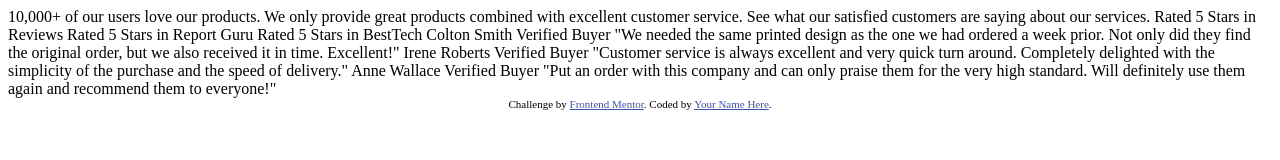
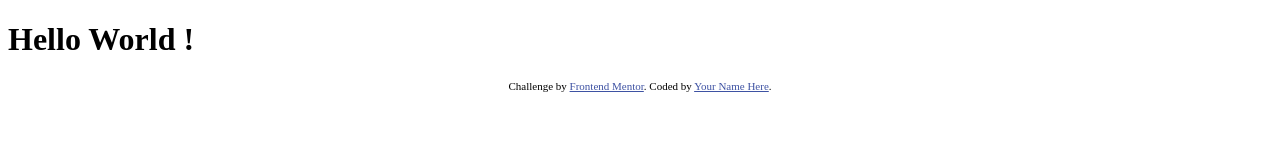
Before and after one commit to MariannePiquetNowak/social-proof-section-master, a website: page index.html in a window 1280 px wide. Drawn offline with Linux system fonts and the light colour scheme.

```diff
--- a/index.html
+++ b/index.html
@@ -26,30 +26,10 @@
     </style>
   </head>
   <body>
-    10,000+ of our users love our products.
+    <div id="container">
+      <h1>Hello World !</h1>
+    </div>
 
-    We only provide great products combined with excellent customer service.
-    See what our satisfied customers are saying about our services.
-
-    Rated 5 Stars in Reviews
-    Rated 5 Stars in Report Guru
-    Rated 5 Stars in BestTech
-
-    Colton Smith
-    Verified Buyer
-    "We needed the same printed design as the one we had ordered a week prior.
-    Not only did they find the original order, but we also received it in time.
-    Excellent!"
-
-    Irene Roberts
-    Verified Buyer
-    "Customer service is always excellent and very quick turn around. Completely
-    delighted with the simplicity of the purchase and the speed of delivery."
-
-    Anne Wallace
-    Verified Buyer
-    "Put an order with this company and can only praise them for the very high
-    standard. Will definitely use them again and recommend them to everyone!"
 
     <div class="attribution">
       Challenge by
@@ -57,5 +37,6 @@
         >Frontend Mentor</a
       >. Coded by <a href="#">Your Name Here</a>.
     </div>
+    <script src="./index.js"></script>
   </body>
 </html>
--- /dev/null
+++ b/index.js
@@ -0,0 +1 @@
+console.log('Hello World');
```
Also changed, not shown: package.json (added, +22 -0 lines), README.md, 1 other file.
